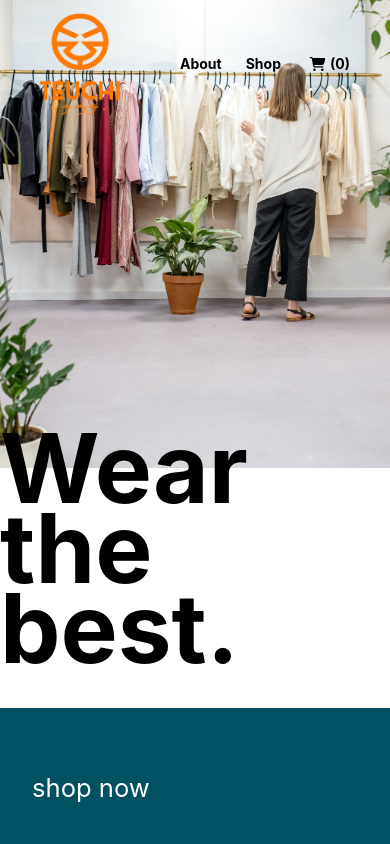
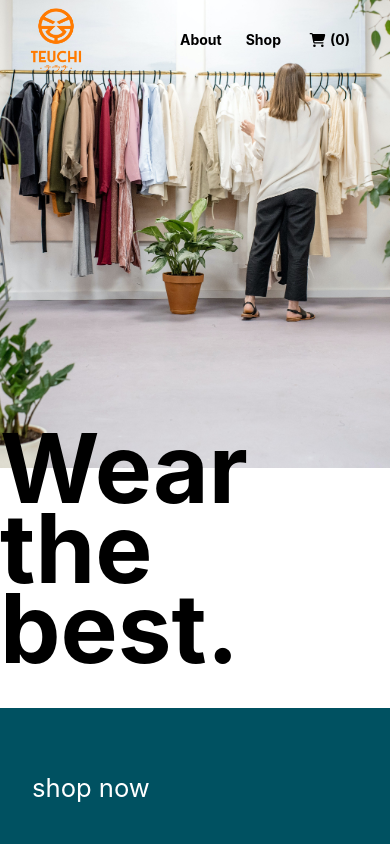
Before and after one commit to marcSitze/chaudchaud, a Next.js app: page / in a window 390 px wide. Shown: the top 844 px of the page. Built offline with nearby package versions, Linux system fonts and the light colour scheme.

Commit message:
reduce logo size sm

```diff
--- a/components/Layouts/Navbar/Responsive.module.css
+++ b/components/Layouts/Navbar/Responsive.module.css
@@ -39,6 +39,9 @@
   .col {
     width: 100%;
   }
+  .logoWrapper {
+    width: 5rem;
+  }
 }
 
 /* Extra Small Devices (Portrait Phones & Smaller Devices) */
```
